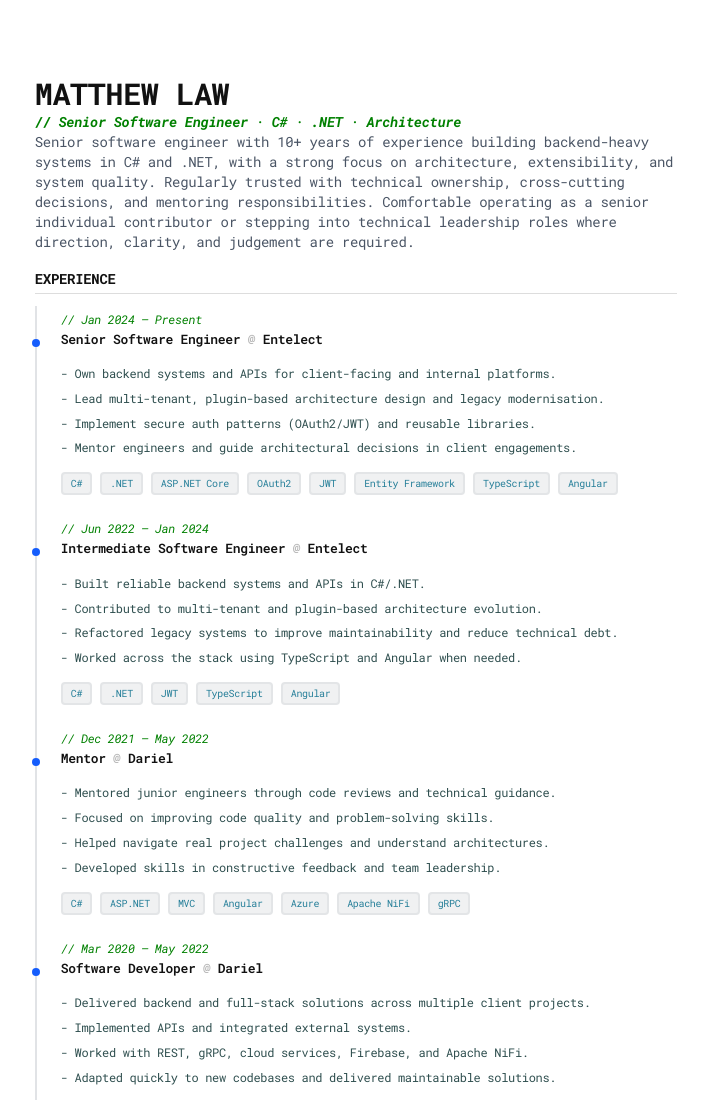
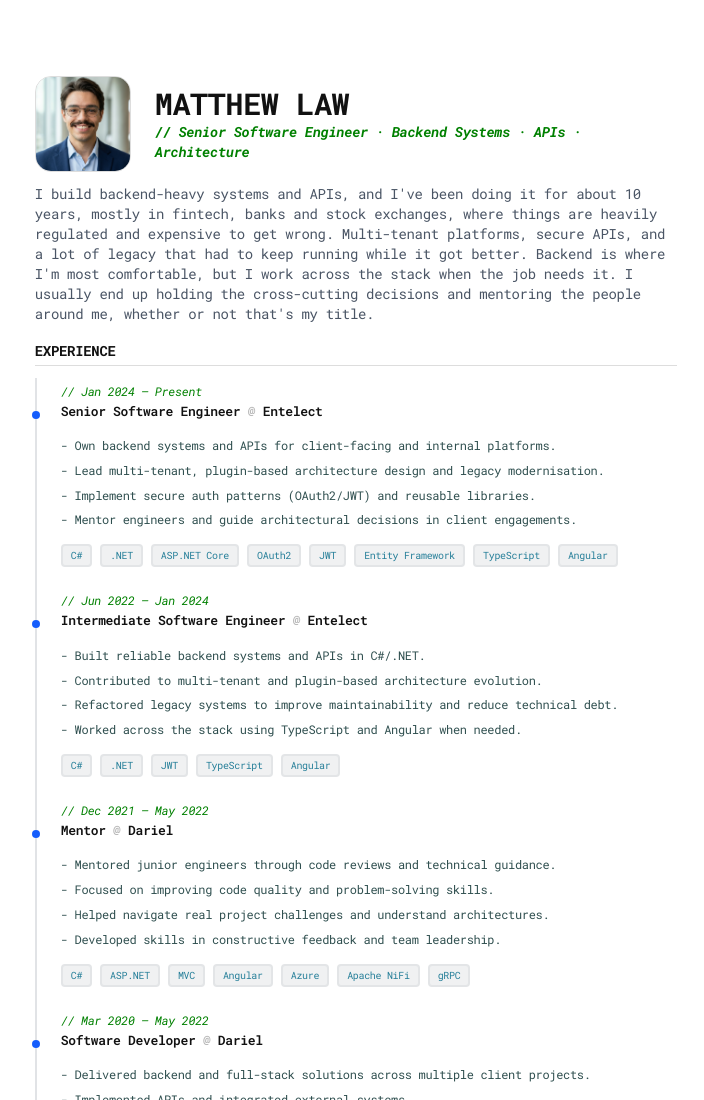
Before and after one commit to matthewclaw/profile, a website with bundled scripts: page cv.html in a window 1280 px wide. Shown: the top 1100 px of the page, without its empty margins (284-988 px from the left). Built offline with nearby package versions, Linux system fonts and the light colour scheme.

Commit message:
Updated `cv.pdf`

```diff
--- a/cv.html
+++ b/cv.html
@@ -23,17 +23,24 @@
     <main class="cv">
         <!-- Header -->
         <header class="mb-4">
-            <h1 class="text-3xl font-bold">MATTHEW LAW</h1>
-            <p class="text-sm token-comment font-bold">
-                // Senior Software Engineer · C# · .NET · Architecture
-            </p>
-            <p class="text-sm text-gray-600 mb-2">Senior software engineer with 10+ years of experience
-                building backend-heavy
-                systems in C# and .NET, with a strong focus on architecture, extensibility, and
-                system quality. Regularly trusted with technical ownership, cross-cutting
-                decisions, and mentoring responsibilities. Comfortable operating as a senior
-                individual contributor or stepping into technical leadership roles where
-                direction, clarity, and judgement are required.</p>
+            <div class="flex items-center gap-6 mb-3">
+                <img src="assets/img/matthew-law.png" alt="Matthew Law, Senior Software Engineer" width="96"
+                    height="96" style="border-color: #ddd"
+                    class="w-24 h-24 rounded-2xl object-cover border shrink-0">
+                <div>
+                    <h1 class="text-3xl font-bold">MATTHEW LAW</h1>
+                    <p class="text-sm token-comment font-bold">
+                        // Senior Software Engineer · Backend Systems · APIs · Architecture
+                    </p>
+                </div>
+            </div>
+            <p class="text-sm text-gray-600">I build backend-heavy systems and APIs, and I've been doing it
+                for about 10 years, mostly in fintech, banks and stock exchanges, where things are
+                heavily regulated and expensive to get wrong. Multi-tenant platforms, secure APIs, and a
+                lot of legacy that had to keep running while it got better. Backend is where I'm most
+                comfortable, but I work across the stack when the job needs it. I usually end up holding the
+                cross-cutting decisions and mentoring the people around me, whether or not that's my
+                title.</p>
         </header>
         <div>
             <h2 class="cv-heading">Experience</h2>
```
Also changed, not shown: 2 other files.
